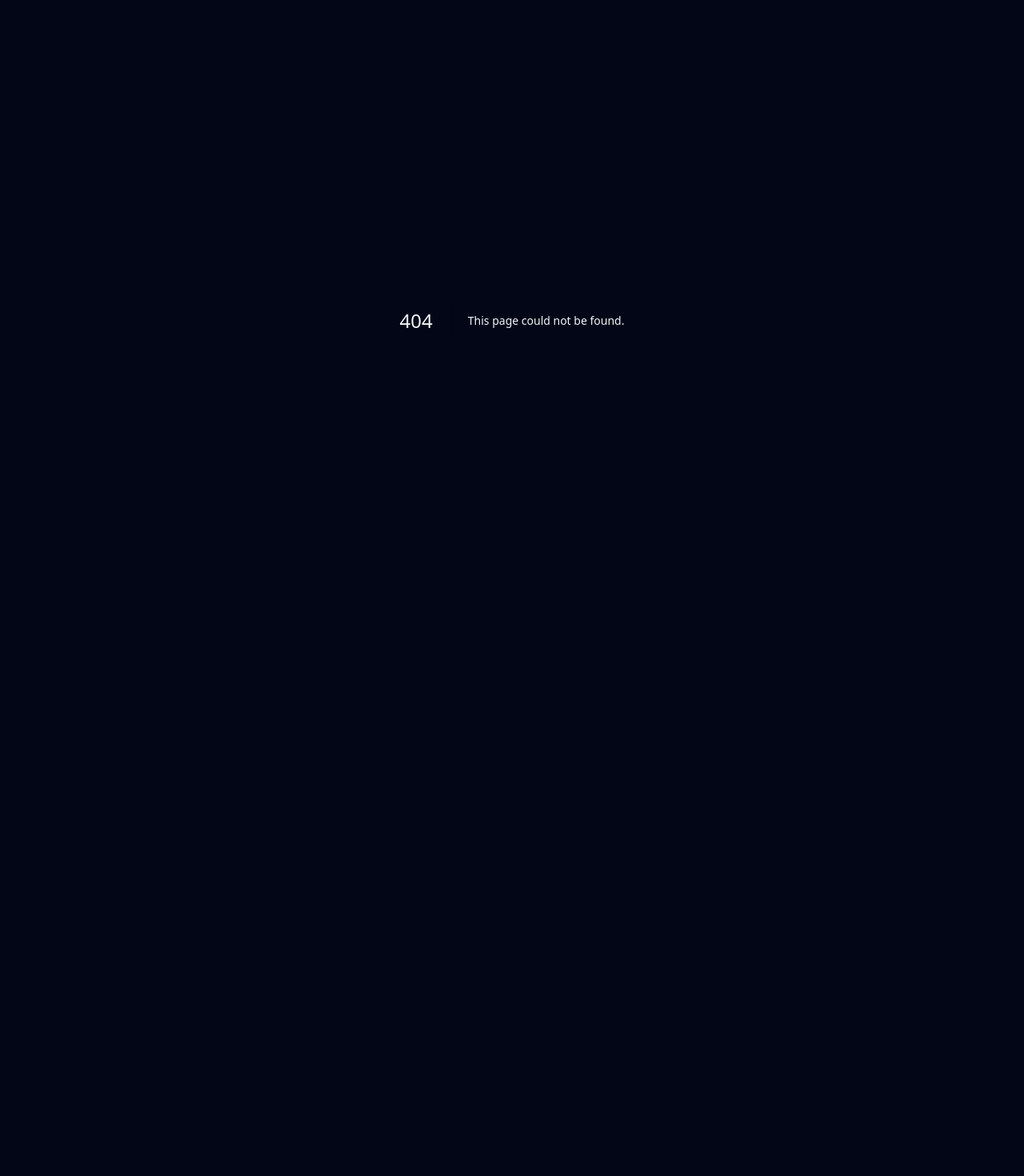
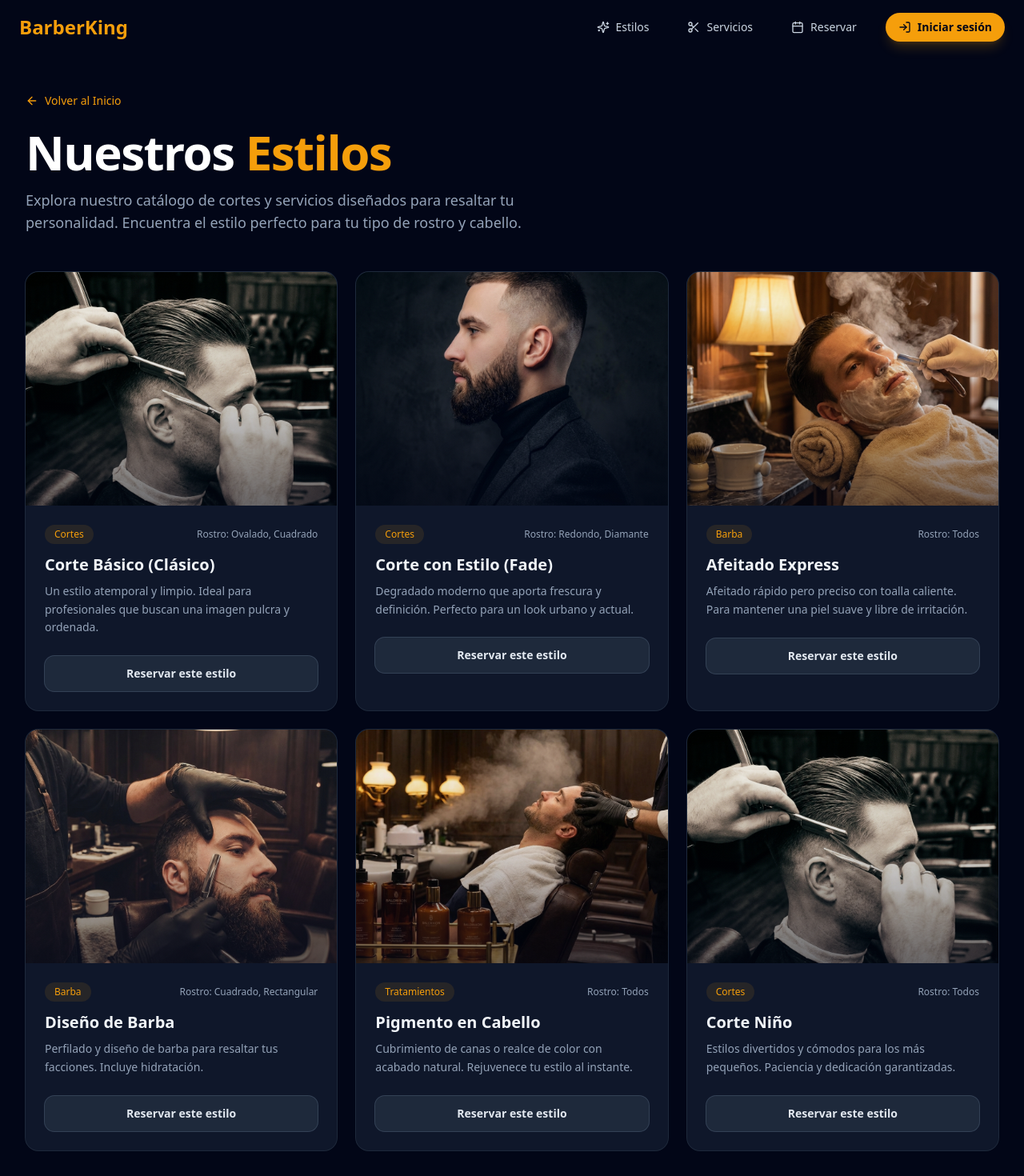
Before and after one commit to basabecode/corteurbano, a Next.js app: page /estilos in a window 1280 px wide. Before the commit this address had no page. Shown: the top 1470 px of the page at 80% size. Before the commit the page ends 800 px from the top, so only its background shows below. Built offline with nearby package versions, Linux system fonts and the light colour scheme; no server answers.

Commit message:
actualizacion de precios en pesos, anexo de un nuevo servicio y pagina de estilos para anexar estilos de cortes de cabello.

```diff
--- a/app/(public)/components/BookingForm.tsx
+++ b/app/(public)/components/BookingForm.tsx
@@ -183,7 +183,7 @@ export function BookingForm({ services, busySlots, preSelectedServiceId, onServi
       {ToastComponent}
       <section id="agenda" className="rounded-2xl md:rounded-3xl bg-slate-950/70 p-4 md:p-8 shadow-2xl shadow-black/40 ring-1 ring-slate-900">
         <header className="mb-6 md:mb-8">
-          <p className="text-xs md:text-sm uppercase tracking-[0.2em] md:tracking-[0.3em] text-amber-500">Agenda premium</p>
+          <p className="text-xs md:text-sm uppercase tracking-[0.2em] md:tracking-[0.3em] text-amber-500">Sistema de Agenda</p>
           <h2 className="mt-2 text-2xl md:text-3xl font-bold text-slate-100">Reserva tu próximo corte</h2>
         </header>
 
--- a/app/(public)/components/Header.tsx
+++ b/app/(public)/components/Header.tsx
@@ -3,7 +3,7 @@
 import Link from 'next/link';
 import { useState, useEffect } from 'react';
 import { createSupabaseBrowserClient } from '@/lib/supabase/client';
-import { User, LogOut, LayoutDashboard, Scissors, Calendar, LogIn } from 'lucide-react';
+import { User, LogOut, LayoutDashboard, Scissors, Calendar, LogIn, Sparkles } from 'lucide-react';
 import { useRouter } from 'next/navigation';
 
 export function Header() {
@@ -72,6 +72,14 @@ export function Header() {
                 {/* Desktop Menu */}
                 <div className="hidden md:flex items-center gap-6">
                     <Link
+                        href="/estilos"
+                        className="group flex items-center gap-2 px-3 py-2 rounded-full text-slate-300 hover:text-amber-400 hover:bg-slate-900/50 transition-all"
+                    >
+                        <Sparkles className="h-4 w-4" />
+                        <span className="text-sm font-medium">Estilos</span>
+                    </Link>
+
+                    <Link
                         href="/#servicios"
                         className="group flex items-center gap-2 px-3 py-2 rounded-full text-slate-300 hover:text-amber-400 hover:bg-slate-900/50 transition-all"
                     >
@@ -139,6 +147,13 @@ export function Header() {
             {/* Mobile Menu Dropdown */}
             {mobileMenuOpen && (
                 <div className="md:hidden border-t border-slate-800 bg-slate-950 px-6 py-4 space-y-4 animate-fade-in">
+                    <Link
+                        href="/estilos"
+                        className="block text-slate-300 hover:text-amber-400 py-2"
+                        onClick={() => setMobileMenuOpen(false)}
+                    >
+                        Estilos
+                    </Link>
                     <a
                         href="/#servicios"
                         className="block text-slate-300 hover:text-amber-400 py-2"
--- a/app/(public)/components/Hero.tsx
+++ b/app/(public)/components/Hero.tsx
@@ -38,10 +38,10 @@ export function Hero() {
           BarberKing
         </p>
         <h1 className="text-2xl md:text-4xl lg:text-5xl font-bold leading-tight animate-fade-in" style={{ animationDelay: '0.2s' }}>
-          Experiencia Dark Luxury para hombres con estilo.
+          Corte de cabello en tendencia para hombres con estilo.
         </h1>
         <p className="text-sm md:text-lg text-slate-300 animate-fade-in" style={{ animationDelay: '0.3s' }}>
-          Citas personalizadas, barberos expertos y un ambiente diseñado para que domines la semana con confianza.
+          Citas personalizadas, barberos expertos y un corte diseñado para que domines la semana con confianza.
         </p>
         <div className="flex flex-col sm:flex-row gap-3 md:gap-4 animate-fade-in" style={{ animationDelay: '0.4s' }}>
           <a
--- a/app/(public)/components/ServicesBookingSection.tsx
+++ b/app/(public)/components/ServicesBookingSection.tsx
@@ -35,8 +35,8 @@ export function ServicesBookingSection({ services, busySlots }: ServicesBookingS
         <>
             <section id="servicios" className="space-y-6">
                 <header>
-                    <p className="text-sm uppercase tracking-[0.3em] text-amber-500">Servicios signature</p>
-                    <h2 className="text-3xl font-bold text-slate-100">Cortes diseñados para líderes</h2>
+                    <p className="text-sm uppercase tracking-[0.3em] text-amber-500"> Tipos de Servicios</p>
+                    <h2 className="text-3xl font-bold text-slate-100">Cortes diseñados para un verdadero Hombre</h2>
                 </header>
                 <div className="grid gap-6 md:grid-cols-3">
                     {services.map((service) => (
--- /dev/null
+++ b/app/(public)/estilos/page.tsx
@@ -0,0 +1,152 @@
+import { Metadata } from 'next';
+import Image from 'next/image';
+import Link from 'next/link';
+import { ArrowLeft } from 'lucide-react';
+
+export const metadata: Metadata = {
+    title: 'Catálogo de Estilos | BarberKing',
+    description: 'Explora nuestros estilos de corte y tratamientos diseñados para ti.',
+};
+
+type StyleItem = {
+    id: string;
+    name: string;
+    category: 'Cortes' | 'Barba' | 'Tratamientos';
+    image: string;
+    description: string;
+    matchFaceShape?: string; // Optional: good for "Face Shape" recommendation
+};
+
+const STYLES: StyleItem[] = [
+    {
+        id: '1',
+        name: 'Corte Básico (Clásico)',
+        category: 'Cortes',
+        image: '/images/classic-cut.png',
+        description: 'Un estilo atemporal y limpio. Ideal para profesionales que buscan una imagen pulcra y ordenada.',
+        matchFaceShape: 'Ovalado, Cuadrado',
+    },
+    {
+        id: '2',
+        name: 'Corte con Estilo (Fade)',
+        category: 'Cortes',
+        image: '/images/fade.png',
+        description: 'Degradado moderno que aporta frescura y definición. Perfecto para un look urbano y actual.',
+        matchFaceShape: 'Redondo, Diamante',
+    },
+    {
+        id: '3',
+        name: 'Afeitado Express',
+        category: 'Barba',
+        image: '/images/shave.png',
+        description: 'Afeitado rápido pero preciso con toalla caliente. Para mantener una piel suave y libre de irritación.',
+        matchFaceShape: 'Todos',
+    },
+    {
+        id: '4',
+        name: 'Diseño de Barba',
+        category: 'Barba',
+        image: '/images/beard-design.png',
+        description: 'Perfilado y diseño de barba para resaltar tus facciones. Incluye hidratación.',
+        matchFaceShape: 'Cuadrado, Rectangular',
+    },
+    {
+        id: '5',
+        name: 'Pigmento en Cabello',
+        category: 'Tratamientos',
+        image: '/images/hair-treatment.png',
+        description: 'Cubrimiento de canas o realce de color con acabado natural. Rejuvenece tu estilo al instante.',
+        matchFaceShape: 'Todos',
+    },
+    {
+        id: '6',
+        name: 'Corte Niño',
+        category: 'Cortes',
+        image: '/images/classic-cut.png',
+        description: 'Estilos divertidos y cómodos para los más pequeños. Paciencia y dedicación garantizadas.',
+        matchFaceShape: 'Todos',
+    },
+];
+
+export default function EstilosPage() {
+    return (
+        <div className="min-h-screen bg-slate-950 px-4 py-8 md:px-8 md:py-12">
+            <div className="mx-auto max-w-7xl">
+                {/* Header */}
+                <header className="mb-12 text-center md:text-left">
+                    <Link
+                        href="/"
+                        className="mb-6 inline-flex items-center gap-2 text-sm font-medium text-amber-500 hover:text-amber-400 transition-colors"
+                    >
+                        <ArrowLeft className="h-4 w-4" />
+                        Volver al Inicio
+                    </Link>
+                    <h1 className="text-4xl font-bold tracking-tight text-white md:text-5xl lg:text-6xl">
+                        Nuestros <span className="text-amber-500">Estilos</span>
+                    </h1>
+                    <p className="mt-4 max-w-2xl text-lg text-slate-400">
+                        Explora nuestro catálogo de cortes y servicios diseñados para resaltar tu personalidad.
+                        Encuentra el estilo perfecto para tu tipo de rostro y cabello.
+                    </p>
+                </header>
+
+                {/* Grid */}
+                <div className="grid gap-6 sm:grid-cols-2 lg:grid-cols-3">
+                    {STYLES.map((style) => (
+                        <div
+                            key={style.id}
+                            className="group relative overflow-hidden rounded-2xl bg-slate-900 ring-1 ring-slate-800 transition-all hover:ring-amber-500/50 hover:shadow-2xl hover:shadow-amber-500/10"
+                        >
+                            {/* Image Container */}
+                            <div className="relative aspect-[4/3] w-full overflow-hidden bg-slate-800">
+                                {/* Fallback image logic is handled by Next.js Image component if configured, otherwise simple styling */}
+                                <div className="absolute inset-0 flex items-center justify-center text-slate-600 bg-slate-800">
+                                    {/* Placeholder content if image fails or is dummy */}
+                                    <span className="sr-only">{style.name}</span>
+                                </div>
+                                {style.image && (
+                                    <Image
+                                        src={style.image}
+                                        alt={style.name}
+                                        fill
+                                        className="object-cover transition-transform duration-500 group-hover:scale-110"
+                                        sizes="(max-width: 768px) 100vw, (max-width: 1200px) 50vw, 33vw"
+                                    />
+                                )}
+                                <div className="absolute inset-0 bg-gradient-to-t from-slate-950/90 via-slate-950/20 to-transparent opacity-60 transition-opacity group-hover:opacity-80" />
+                            </div>
+
+                            {/* Content */}
+                            <div className="relative p-6">
+                                <div className="mb-3 flex items-center justify-between">
+                                    <span className="rounded-full bg-amber-500/10 px-3 py-1 text-xs font-medium text-amber-500">
+                                        {style.category}
+                                    </span>
+                                    {style.matchFaceShape && (
+                                        <span className="text-xs text-slate-400">
+                                            Rostro: {style.matchFaceShape}
+                                        </span>
+                                    )}
+                                </div>
+
+                                <h3 className="mb-2 text-xl font-bold text-slate-100 group-hover:text-amber-400 transition-colors">
+                                    {style.name}
+                                </h3>
+                                <p className="mb-6 text-sm leading-relaxed text-slate-400">
+                                    {style.description}
+                                </p>
+
+                                <Link
+                                    href="/#agenda"
+                                    className="inline-flex w-full items-center justify-center rounded-xl bg-slate-800 px-4 py-3 text-sm font-semibold text-slate-200 ring-1 ring-slate-700 transition-all hover:bg-amber-500 hover:text-slate-950 hover:ring-amber-500"
+                                >
+                                    Reservar este estilo
+                                </Link>
+                            </div>
+                        </div>
+                    ))}
+                </div>
+            </div>
+        </div>
+    );
+}
--- a/app/(public)/page.tsx
+++ b/app/(public)/page.tsx
@@ -22,21 +22,23 @@ async function getServices(): Promise<ServiceRecord[]> {
     .order('price', { ascending: true });
 
   const mockImages: Record<string, string> = {
-    'Corte Clásico': '/images/classic-cut.png',
-    'Afeitado Premium': '/images/shave.png',
-    'Fade + Barba': '/images/fade.png',
+    'Corte Básico': '/images/classic-cut.png',
+    'Afeitado Express': '/images/shave.png',
+    'Corte con Estilo': '/images/fade.png',
     'Corte + Barba': '/images/fade.png',
     'Corte Niño': '/images/classic-cut.png',
     'Diseño de Barba': '/images/beard-design.png',
     'Tratamiento Capilar': '/images/hair-treatment.png',
-    'Corte + Barba + Bigote': '/images/fade.png'
+    'Corte + Barba + Bigote': '/images/fade.png',
+    'Pigmento en Cabello': '/images/hair-treatment.png'
   };
 
   if (error || !data || data.length === 0) {
     return [
-      { id: '11111111-1111-1111-1111-111111111111', name: 'Corte Clásico', price: 25, duration_minutes: 45, image_url: '/images/classic-cut.png' },
-      { id: '22222222-2222-2222-2222-222222222222', name: 'Afeitado Premium', price: 30, duration_minutes: 40, image_url: '/images/shave.png' },
-      { id: '33333333-3333-3333-3333-333333333333', name: 'Fade + Barba', price: 35, duration_minutes: 60, image_url: '/images/fade.png' }
+      { id: '11111111-1111-1111-1111-111111111111', name: 'Corte Básico', price: 50000, duration_minutes: 45, image_url: '/images/classic-cut.png' },
+      { id: '22222222-2222-2222-2222-222222222222', name: 'Afeitado Express', price: 35000, duration_minutes: 40, image_url: '/images/shave.png' },
+      { id: '33333333-3333-3333-3333-333333333333', name: 'Corte con Estilo', price: 60000, duration_minutes: 60, image_url: '/images/fade.png' },
+      { id: '44444444-4444-4444-4444-444444444444', name: 'Pigmento en Cabello', price: 80000, duration_minutes: 60, image_url: '/images/hair-treatment.png' }
     ];
   }
 
--- a/app/(public)/types.ts
+++ b/app/(public)/types.ts
@@ -22,38 +22,46 @@ export const WORKING_HOURS = {
 
 // Mapeo de imágenes mock para servicios
 export const SERVICE_MOCK_IMAGES: Record<string, string> = {
-    'Corte Clásico': '/images/classic-cut.png',
-    'Afeitado Premium': '/images/shave.png',
-    'Fade + Barba': '/images/fade.png',
+    'Corte Básico': '/images/classic-cut.png',
+    'Afeitado Express': '/images/shave.png',
+    'Corte con Estilo': '/images/fade.png',
     'Corte + Barba': '/images/fade.png',
     'Corte Niño': '/images/classic-cut.png',
     'Diseño de Barba': '/images/beard-design.png',
     'Tratamiento Capilar': '/images/hair-treatment.png',
-    'Corte + Barba + Bigote': '/images/fade.png'
+    'Corte + Barba + Bigote': '/images/fade.png',
+    'Pigmento en Cabello': '/images/hair-treatment.png'
 };
 
 // Servicios mock de fallback
 export const MOCK_SERVICES: Service[] = [
     {
         id: '11111111-1111-1111-1111-111111111111',
-        name: 'Corte Clásico',
-        price: 25,
+        name: 'Corte Básico',
+        price: 50000,
         duration_minutes: 45,
         image_url: '/images/classic-cut.png'
     },
     {
         id: '22222222-2222-2222-2222-222222222222',
-        name: 'Afeitado Premium',
-        price: 30,
+        name: 'Afeitado Express',
+        price: 35000,
         duration_minutes: 40,
         image_url: '/images/shave.png'
     },
     {
         id: '33333333-3333-3333-3333-333333333333',
-        name: 'Fade + Barba',
-        price: 35,
+        name: 'Corte con Estilo',
+        price: 60000,
         duration_minutes: 60,
         image_url: '/images/fade.png'
+    },
+    {
+        id: '44444444-4444-4444-4444-444444444444',
+        name: 'Pigmento en Cabello',
+        price: 80000,
+        duration_minutes: 60,
+        image_url: '/images/hair-treatment.png'
     }
 ];
 
```
Also changed, not shown: tests/fixtures/services.json (+6 -9 lines), 2 other files (tests, documents, lock files or other folders).
